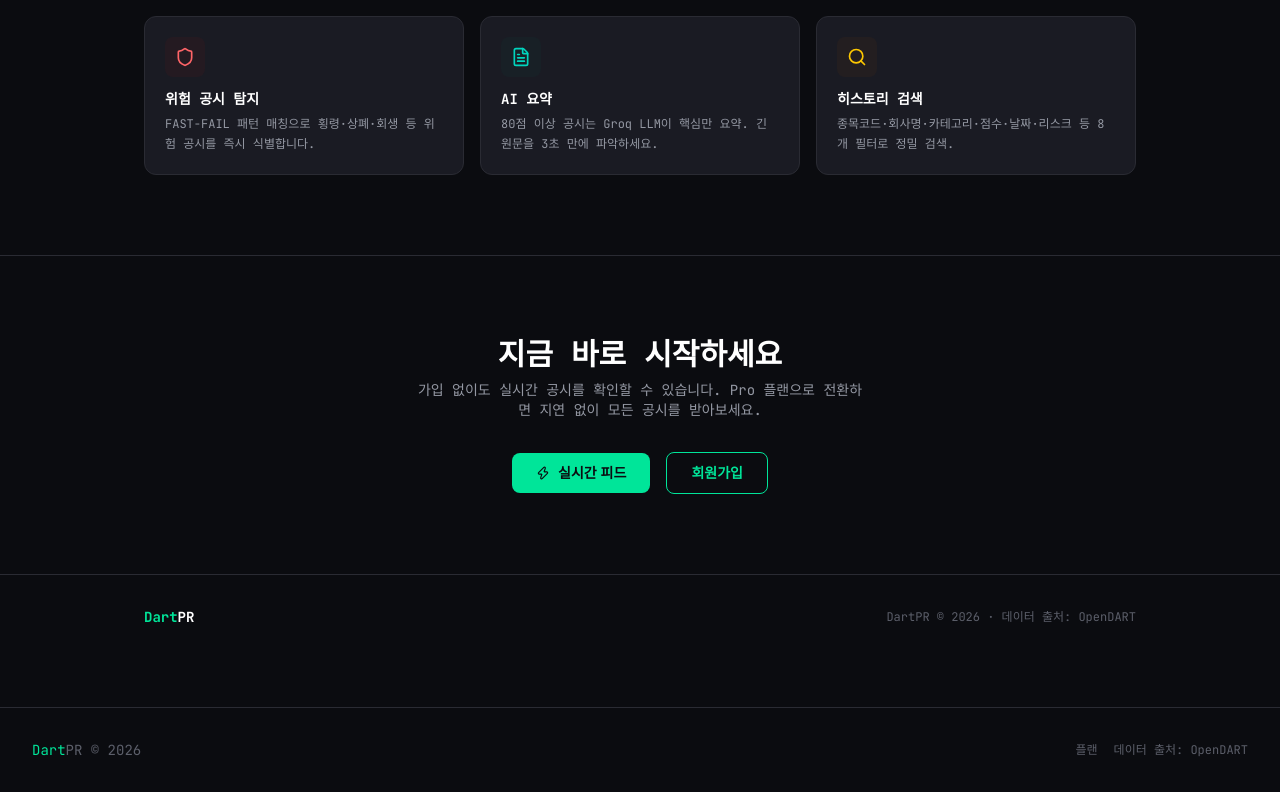
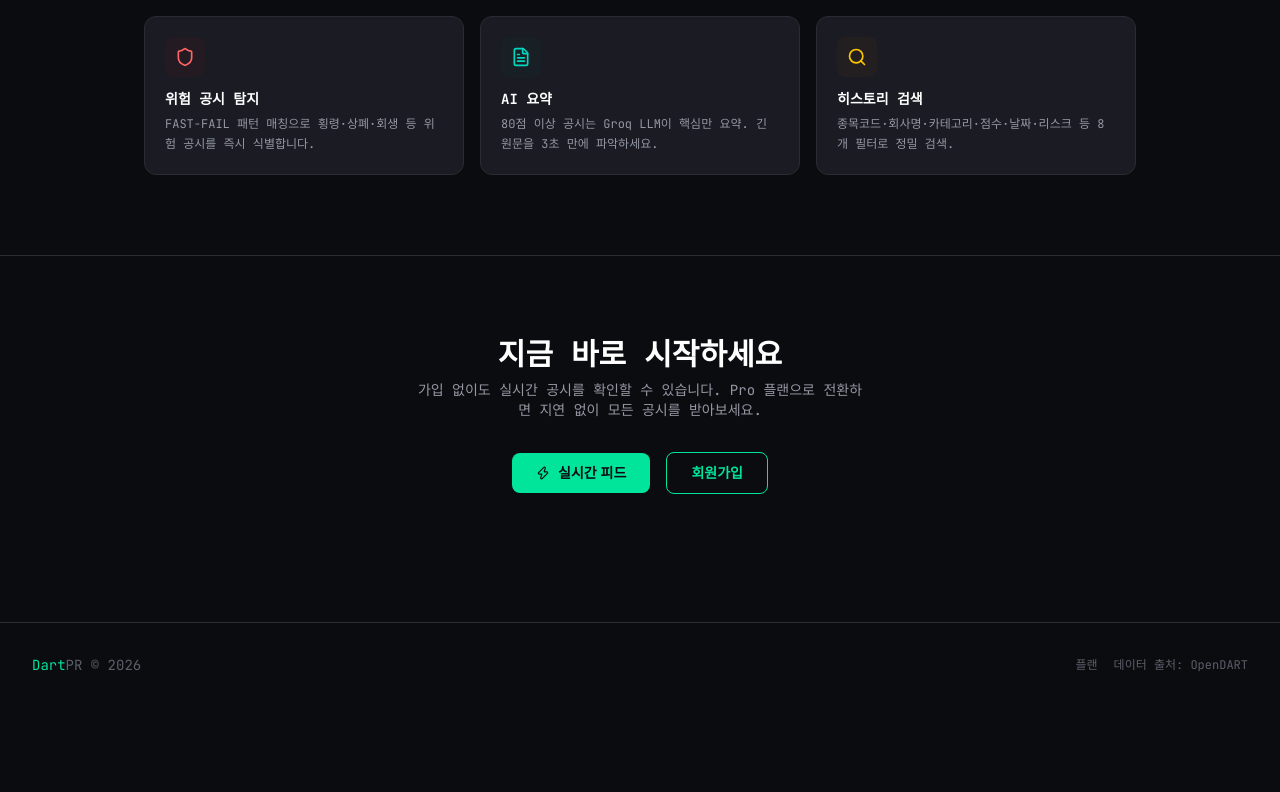
Before and after one commit to pororobal/DartPR, a Next.js app in the folder frontend/: page /intro in a window 1280 px wide. Shown: the part 1615-2407 px from the top of the page. After the commit the page ends 2322 px from the top, so only its background shows below. Built offline with nearby package versions, Linux system fonts and the light colour scheme; no server answers; a web font is replaced by a local one.

Commit message:
fix: business contract regex, signal, intro footer dup
- revenue_ratio regex now handles decimal % (15.63%)
- BUSINESS_CONTRACT score >= 50 → positive signal
- Intro page: removed duplicate footer (layout already has global Footer)

```diff
--- a/frontend/src/app/intro/page.tsx
+++ b/frontend/src/app/intro/page.tsx
@@ -192,18 +192,6 @@ export default function IntroPage() {
         </div>
       </section>
 
-      {/* ── Footer ────────────────────────────────────────── */}
-      <footer className="border-t border-[var(--border-color)] py-8">
-        <div className="max-w-5xl mx-auto px-4 flex items-center justify-between">
-          <span className="text-sm font-bold">
-            <span className="text-[var(--accent-mint)]">Dart</span>
-            <span className="text-white">PR</span>
-          </span>
-          <span className="text-xs text-[var(--text-muted)]">
-            DartPR © 2026 · 데이터 출처: OpenDART
-          </span>
-        </div>
-      </footer>
     </div>
   );
 }
--- a/frontend/src/components/DisclosureCard.tsx
+++ b/frontend/src/components/DisclosureCard.tsx
@@ -71,6 +71,10 @@ export function getNature(item: DisclosureItem): DisclosureNature {
   if (item.risk_flag === "HIGH_RISK_TRAP") return "negative";
   if (item.category === "DELISTING_RISK") return "negative";
   if (item.category === "ADMINISTRATIVE") return "neutral";
+
+  if (item.category === "BUSINESS_CONTRACT" && (item.dvi_score ?? 0) >= 50)
+    return "positive";
+
   const s = item.dvi_score ?? 0;
   if (s >= 90) return "positive";
   if (s >= 70) return "positive";
```
Also changed, not shown: 1 other file (tests, documents, lock files or other folders).
